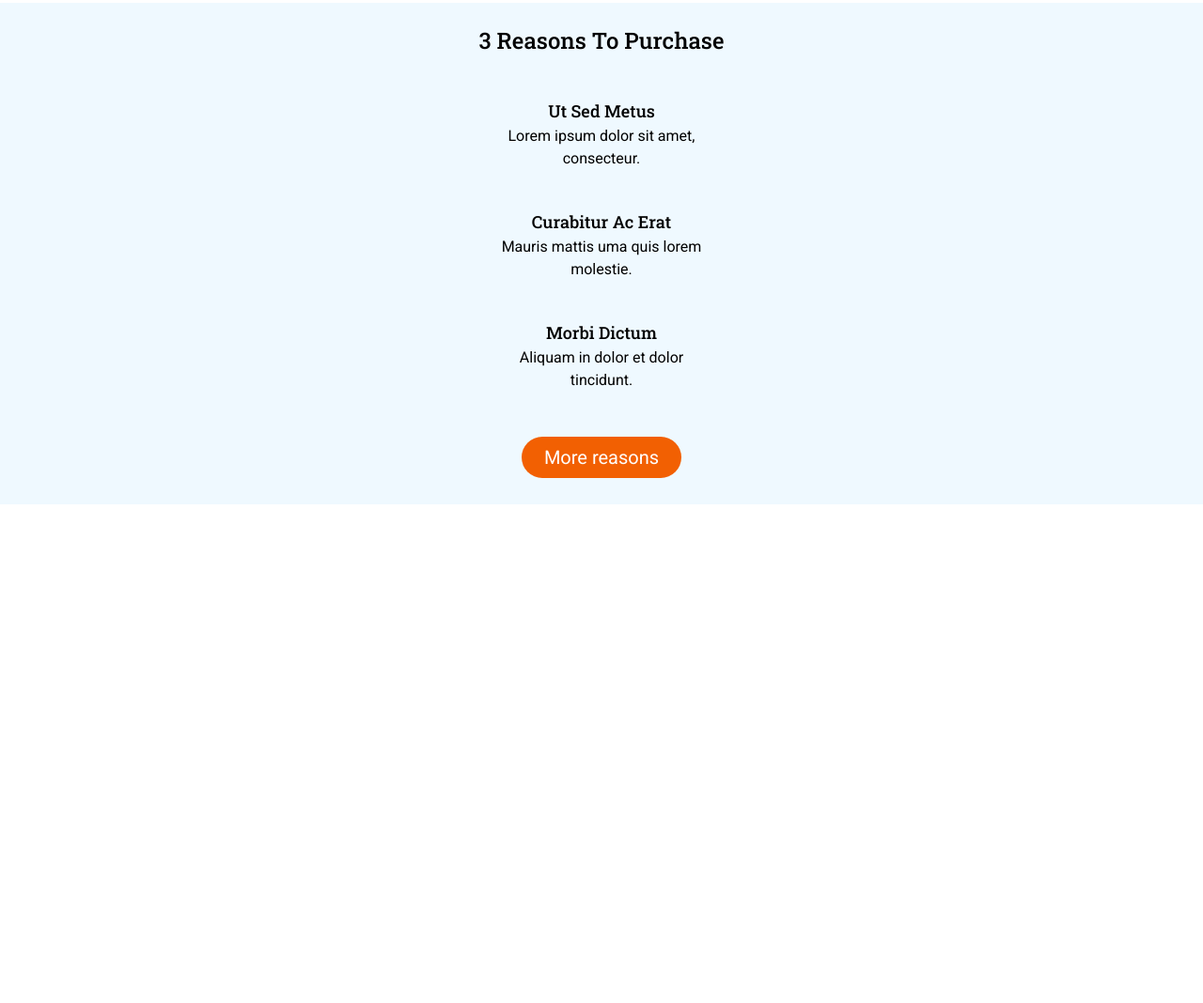
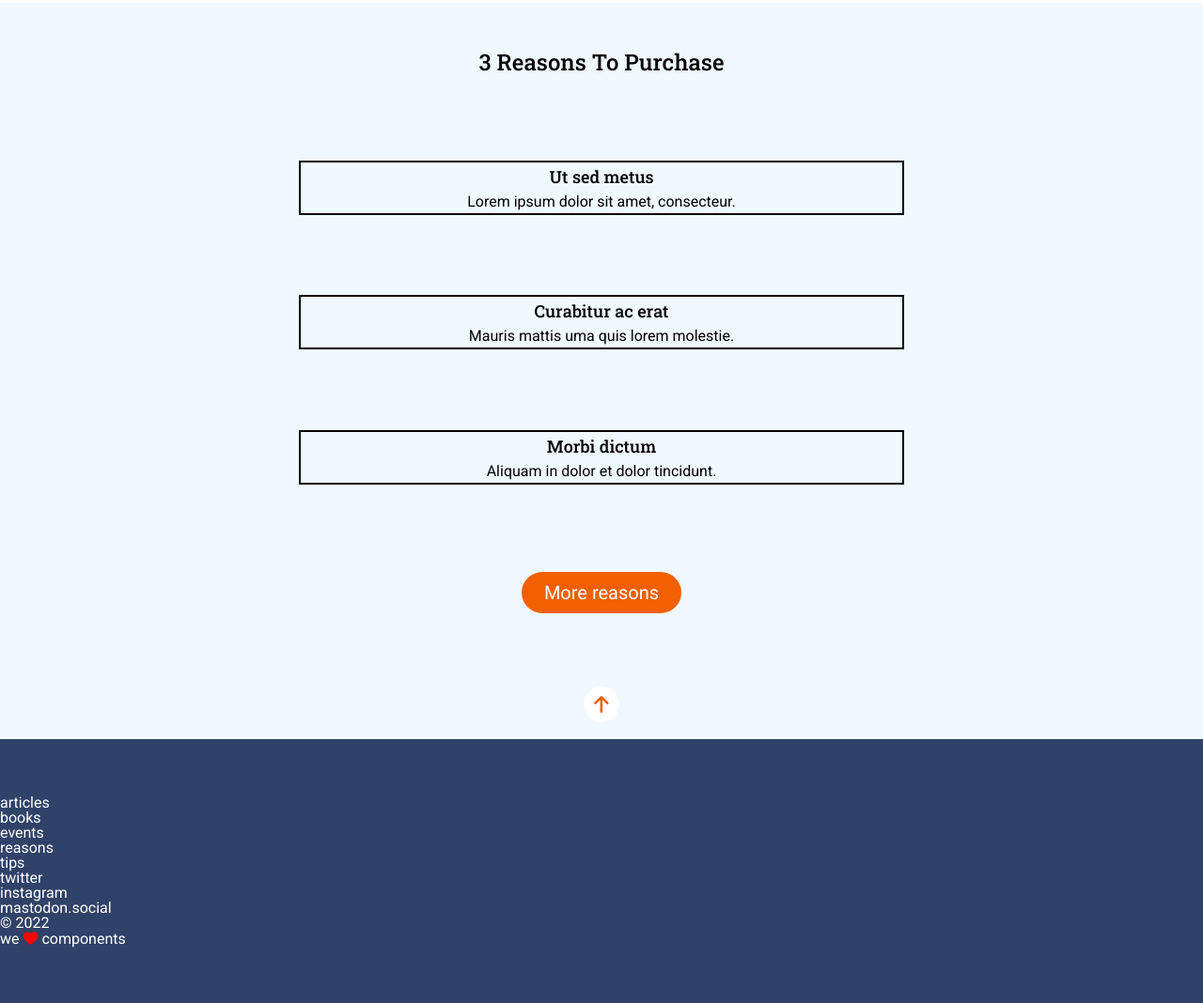
Before and after one commit to Adalab/modulo-1-evaluacion-final-ninawan9, a website: page src/html/index.html in a window 1280 px wide. Shown: the part 959-2027 px from the top of the page at 94% size. Before the commit the page ends 1496 px from the top, so only its background shows below. Drawn offline with nearby package versions, Linux system fonts and the light colour scheme; files that its build step writes are made by us from their sources; files whose address does not match are found by name.

Commit message:
Create display grid

```diff
--- a/src/html/index.html
+++ b/src/html/index.html
@@ -95,55 +95,46 @@
                             <div>
                             <a class="button-large" href="http://adalab.es" class="button-style" target="_blank">More reasons</a></div>
 
+                            <img
+                            src="./assets/images/ico-arrow.svg"
+                            class="icon-arrow-up"
+                            alt="Page Up"/>
 
             </main>
         </section>
-        </body>
-        </html>
 
-
-    <!--
-
-
-
-
-
-
-        <button class="button-large">more reasons</button>
-              </section>
-
-
-
+     <!--FOOTER-->
 
 
       <footer class="footer">
-
           <nav class="nav-footer">
 
       <div>
       <ul class="nav-div-categories">
-          <li><a href="#" class="enlace-footer"target="_blank">articles</a></li>
-          <li><a href="#" class="enlace-footer"target="_blank">books</a></li>
-          <li><a href="#" class="enlace-footer"target="_blank">events</a></li>
-          <li><a href="#" class="enlace-footer"target="_blank">reasons</a></li>
-          <li><a href="#" class="enlace-footer"target="_blank">tips</a></li>
+          <li><a href="https://adalab.es/" class="enlace-footer">articles</a></li>
+          <li><a href="https://adalab.es/" class="enlace-footer">books</a></li>
+          <li><a href="https://adalab.es/" class="enlace-footer">events</a></li>
+          <li><a href="https://adalab.es/" class="enlace-footer">reasons</a></li>
+          <li><a href="https://adalab.es/" class="enlace-footer">tips</a></li>
       </ul>
       </div>
 
       <div>
       <ul class="nav-div-socialmedia">
-          <li><a href="#" class="enlace-footer"target="_blank">twitter</a></li>
-          <li><a href="#" class="enlace-footer"target="_blank">instagram</a></li>
-          <li><a href="#" class="enlace-footer"target="_blank">mastodon.social</a></li>
+          <li><a href="https://adalab.es/" class="enlace-footer"target="_blank">twitter</a></li>
+          <li><a href="https://adalab.es/" class="enlace-footer"target="_blank">instagram</a></li>
+          <li><a href="https://adalab.es/" class="enlace-footer"target="_blank">mastodon.social</a></li>
           </ul>
       </div>
 
       <div>
-       <p>&copy; 2022</p></div>
-       <p>we <i class="fa-sharp fa-solid fa-heart"></i> components</p>
+       <p class="footer-small-text">&copy; 2022</p>
+       <p class="footer-small-text-love">we <i class="fa-sharp fa-solid fa-heart"></i> components</p>
       </div>
 
           </nav>
 
       </footer>
--->
+
+    </body>
+    </html>
--- a/src/scss/main.scss
+++ b/src/scss/main.scss
@@ -16,6 +16,8 @@
   font-family: "Roboto Slab", serif;
   background-color: #fff;
 }
+
+// HEADER
 
 header {
   display: flex;
@@ -65,19 +67,20 @@ header {
 }
 
 .icon-arrow-down {
-  width: 20px;
-  height: 20px;
-  padding: 8px;
+  width: 18px;
+  height: 18px;
+  padding: 10px;
   border-radius: 50%;
   background: white;
-  margin-top: 20px;
-  margin-bottom: 10px;
+  transform: translateY(20px); /* ej. translateY(100px) */
 }
 
 .main-container {
   display: flex;
   flex-direction: column;
 }
+
+// SECTION 2
 
 .small-text {
   color: #8ccbea;
@@ -123,17 +126,8 @@ header {
   padding-bottom: 10px;
 }
 
-.container-large {
-  background-color: #eff9ff;
-  display: flex;
-  flex-direction: column;
-  align-items: center;
-}
-
 .container-title {
-  display: flex;
-  flex-direction: column;
-  justify-content: center;
+  display: grid;
   text-align: center;
   line-height: 50px;
 }
@@ -147,9 +141,22 @@ header {
   padding: 15px;
 }
 
+// SECTION 3
+
+.container-large {
+  height: 98vh;
+  background-color: #eff9ff;
+  display: grid;
+  align-items: center;
+  justify-items: center;
+}
+
 .section3-article {
+  width: 50vw;
   margin-top: 20px;
   margin-bottom: 20px;
+  justify-items: center;
+  border: 2px solid black;
 }
 
 .section-main-title-3 {
@@ -157,7 +164,7 @@ header {
   font-family: "Roboto Slab", serif;
   font-size: 18px;
   font-weight: 500;
-  text-transform: capitalize;
+  text-transform: none;
   text-align: center;
   line-height: 30px;
 }
@@ -167,7 +174,6 @@ header {
   color: #000000;
   text-align: center;
   justify-content: center;
-  max-width: 25ch;
   font-family: "Roboto", sans-serif;
   line-height: 24px;
 }
@@ -188,6 +194,37 @@ header {
   padding-bottom: 10px;
 }
 
-// .fa-heart {
-//   color: red;
-// }
+.icon-arrow-up {
+  width: 18px;
+  height: 18px;
+  padding: 10px;
+  border-radius: 50%;
+  background: white;
+  transform: translateY(5px); /* ej. translateY(100px) */
+}
+
+// FOOTER
+
+.footer {
+  background-color: #304268;
+  font-family: "Roboto", sans-serif;
+  padding-top: 60px;
+  padding-bottom: 60px;
+}
+
+.enlace-footer {
+  text-decoration: none;
+  color: white;
+}
+
+.footer-small-text {
+  color: white;
+}
+
+.footer-small-text-love {
+  color: white;
+}
+
+.fa-heart {
+  color: red;
+}
```
